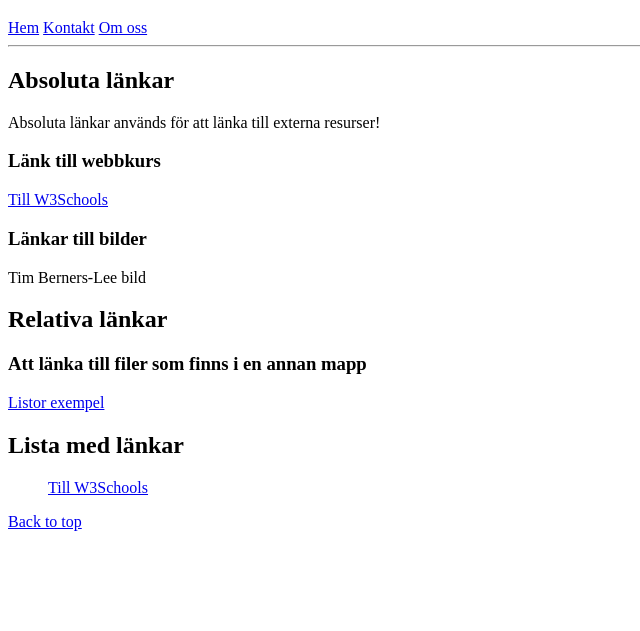
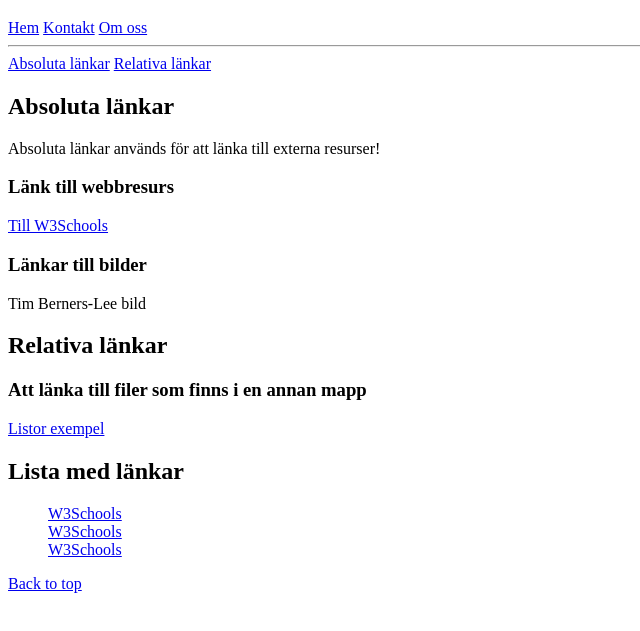
Before and after one commit to catharinamelander-bit/mitt-repo, a plain HTML site: page HTMLCSSJS/Lektion 2/Website/index.html in a window 1280 px wide. Shown: the part 61-692 px from the top of the page, without its empty margins (0-640 px from the left). Drawn offline with Linux system fonts and the light colour scheme.

Commit message:
Website_anchor exempel

```diff
--- a/HTMLCSSJS/Lektion 2/Website/index.html
+++ b/HTMLCSSJS/Lektion 2/Website/index.html
@@ -1,9 +1,9 @@
 <!DOCTYPE html>
-<html lang="en">
+<html lang="sv">
 <head>
     <meta charset="UTF-8">
     <meta name="viewport" content="width=<device-width>, initial-scale=1.0">
-    <title>Kontakta oss</title>
+    <title>Startsida</title>
 </head>
 <body>
     <h1 id="top" >Länkar (Anchor)</h1>
@@ -13,9 +13,12 @@
     <a href="om.html"> Om oss</a>
     <br>
     <hr>
-    <h2>Absoluta länkar</h2>
+    <a href="#absolute">Absoluta länkar</a>
+    <a href="#relative">Relativa länkar</a>
+
+    <h2 id="absolute">Absoluta länkar</h2>
     <p>Absoluta länkar används för att länka till externa resurser!</p>
-    <h3>Länk till webbkurs</h3>
+    <h3>Länk till webbresurs</h3>
     <a href="http://www.w3sckools.com" target="_blank">Till W3Schools</a>
 
     <h3>Länkar till bilder</h3>
@@ -23,15 +26,20 @@
             Tim Berners-Lee bild
     </a>
 
-    <h2>Relativa länkar</h2>
+    <h2 id="relative">Relativa länkar</h2>
     <h3>Att länka till filer som finns i en annan mapp</h3>
     <a href="../Ugnsstekt laxsida.html" target="blank">Listor exempel</a>
 
     <h2>Lista med länkar</h2>
     <ul type="none">
         <li>
-    <a href="http://www.w3sckools.com" target="_blank">Till W3Schools</a>
-            <a href=""></a>
+            <a href="http://www.w3sckools.com">W3Schools</a>
+        </li>
+        <li>
+            <a href="http://www.w3sckools.com">W3Schools</a>
+        </li>
+        <li>
+            <a href="http://www.w3sckools.com">W3Schools</a>
         </li>
     </ul>
 
```
Also changed, not shown: HTMLCSSJS/Lektion 2/Website/kontakt.html (+14 -0 lines), HTMLCSSJS/Lektion 2/Website/om.html (+14 -0 lines).
